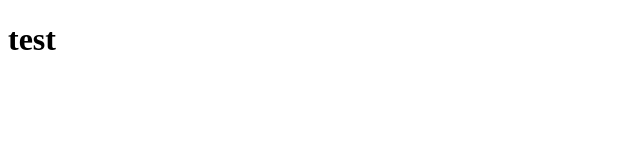
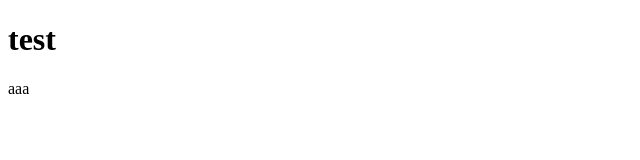
Before and after one commit to fuyu31/test, a plain HTML site: page index.html in a window 1280 px wide. Shown: the full height of the page, 0-640 px from the left. Drawn offline with Linux system fonts and the light colour scheme.

Commit message:
pタグを追加

```diff
--- a/index.html
+++ b/index.html
@@ -8,5 +8,6 @@
 <body>
     <h1>test
     </h1>
+    <p>aaa</p>
 </body>
 </html>
```
